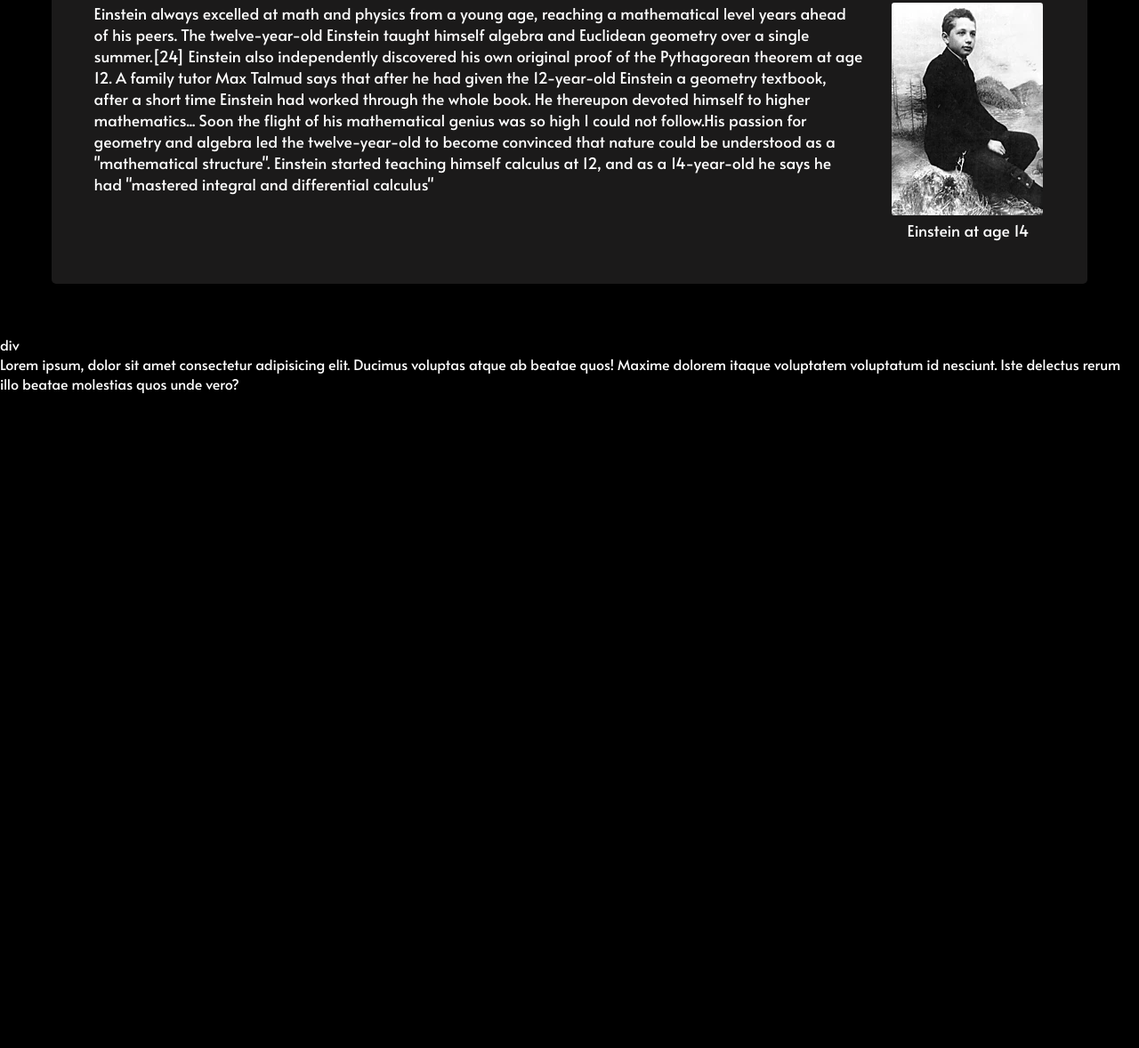
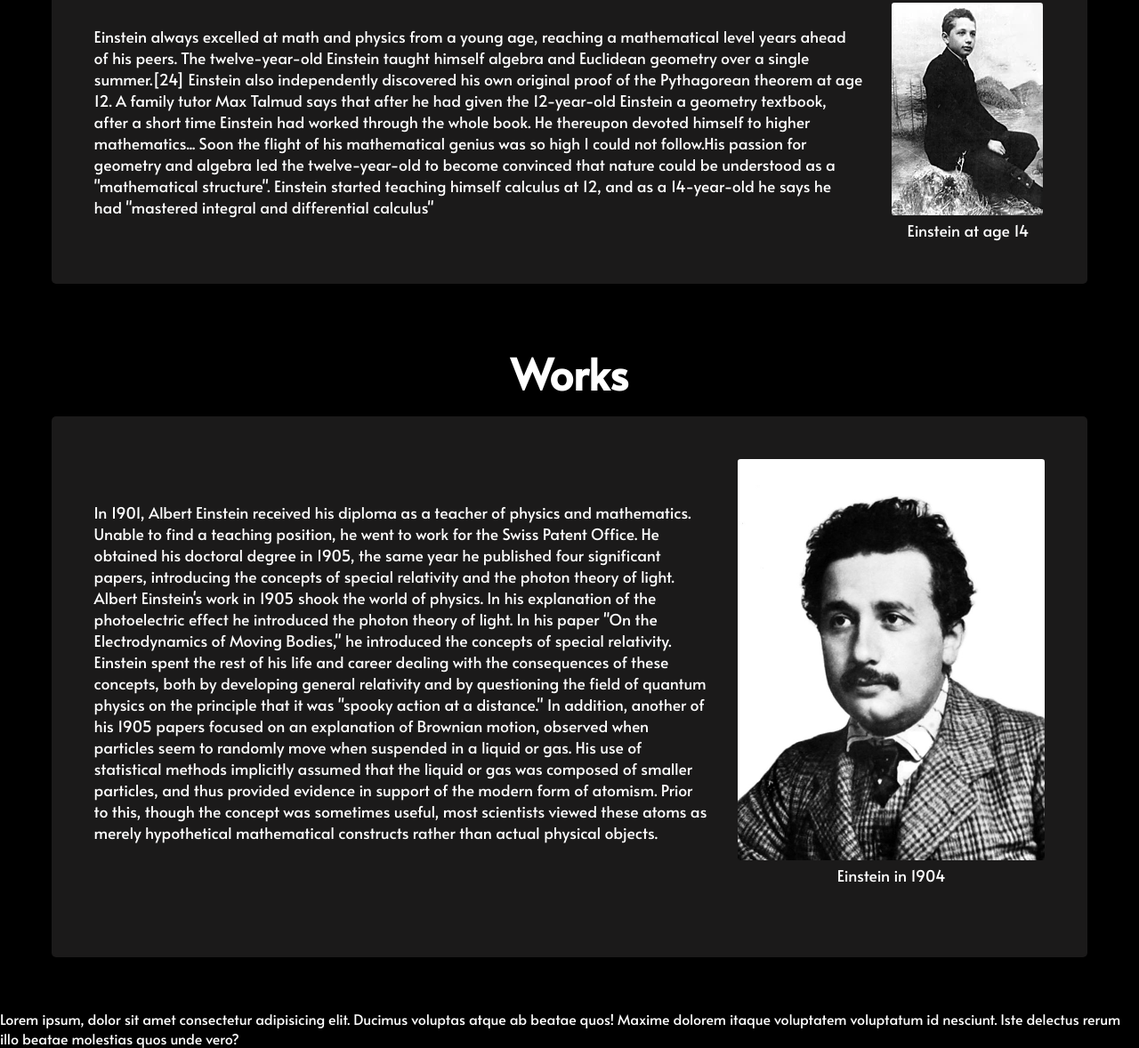
Before and after one commit to Utkarsh1311/Tribute-Page, a plain HTML site: page index.html in a window 1280 px wide. Shown: the part 1782-2960 px from the top of the page at 89% size. Before the commit the page ends 2224 px from the top, so only its background shows below. Drawn offline with nearby package versions, Linux system fonts and the light colour scheme.

Commit message:
added to the work section

```diff
--- a/index.html
+++ b/index.html
@@ -1,16 +1,15 @@
 <!DOCTYPE html>
 <html lang="en">
+
 <head>
 	<meta charset="UTF-8" />
 	<meta name="viewport" content="width=device-width, initial-scale=1.0" />
 	<link rel="stylesheet" href="style.css" />
-		<link
-			href="https://fonts.googleapis.com/css2?family=Alata&family=Krona+One&display=swap"
-			rel="stylesheet"
-		/>
+	<link href="https://fonts.googleapis.com/css2?family=Alata&family=Krona+One&display=swap" rel="stylesheet" />
 	<script src="https://cdn.freecodecamp.org/testable-projects-fcc/v1/bundle.js"></script>
 	<title>ALBERT EINSTEIN</title>
 </head>
+
 <body>
 	<div id="main">
 		<nav id="navbar">
@@ -24,11 +23,7 @@
 		</nav>
 		<div id="img-div">
 			<h1 id="image-caption">ALBERT <br />EINSTEIN</h1>
-				<img
-					src="img/914363.jpg"
-					alt="An image of Albert Einstein"
-					id="image"
-				/>
+			<img src="img/914363.jpg" alt="An image of Albert Einstein" id="image" />
 		</div>
 		<section id="about">
 			<h2 class="section-heading">About</h2>
@@ -67,11 +62,7 @@
 					institution's rigid pedagogical style.
 				</p>
 				<div class="life-pic">
-						<img
-							src="img/einsteinAtAge3.webp"
-							alt="Albert Einstein at age 3"
-							class="life-img"
-						/>
+					<img src="img/einsteinAtAge3.webp" alt="Albert Einstein at age 3" class="life-img" />
 					<p class="caption">Einstein at age 3</p>
 				</div>
 			</div>
@@ -96,17 +87,43 @@
 					differential calculus"
 				</p>
 				<div class="life-pic">
-						<img
-							src="img/170px-Albert_Einstein_as_a_child.webp"
-							alt="Albert Einstein at age 14"
-							class="life-img"
-						/>
+					<img src="img/170px-Albert_Einstein_as_a_child.webp" alt="Albert Einstein at age 14"
+						class="life-img" />
 					<p class="caption">Einstein at age 14</p>
 				</div>
 			</div>
 		</section>
 		<section id="works">
-				div
+			<h2 class="section-heading">Works</h2>
+			<div class="work-container">
+				<p class="work-text">
+					In 1901, Albert Einstein received his diploma as a
+					teacher of physics and mathematics. Unable to find a
+					teaching position, he went to work for the Swiss Patent
+					Office. He obtained his doctoral degree in 1905, the
+					same year he published four significant papers,
+					introducing the concepts of special relativity and the
+					photon theory of light. <br>
+					Albert Einstein's work in 1905 shook the world of physics. In his explanation of the photoelectric
+					effect he introduced the photon theory of light. In his paper "On the Electrodynamics of Moving
+					Bodies," he introduced the concepts of special relativity.
+
+					Einstein spent the rest of his life and career dealing with the consequences of these concepts, both
+					by developing general relativity and by questioning the field of quantum physics on the principle
+					that it was "spooky action at a distance."
+
+					In addition, another of his 1905 papers focused on an explanation of Brownian motion, observed when
+					particles seem to randomly move when suspended in a liquid or gas. His use of statistical methods
+					implicitly assumed that the liquid or gas was composed of smaller particles, and thus provided
+					evidence in support of the modern form of atomism. Prior to this, though the concept was sometimes
+					useful, most scientists viewed these atoms as merely hypothetical mathematical constructs rather
+					than actual physical objects.
+					<div class="work-pic">
+						<img src="img/Einstein_patentoffice.jpg" alt="Einstein in 1904" class="work-img">
+						<p class="caption">Einstein in 1904</p>
+					</div>
+				</p>
+			</div>
 		</section>
 		<section id="awards">
 			Lorem ipsum, dolor sit amet consectetur adipisicing elit.
@@ -116,4 +133,5 @@
 		</section>
 	</div>
 </body>
+
 </html>
--- a/style.css
+++ b/style.css
@@ -79,6 +79,8 @@ nav ul {
 }
 
 .about-text-container {
+	display: grid;
+	align-items: center;
 	padding: 1rem 3rem 3rem 3rem;
 	background-color: rgb(27, 26, 26);
 	border-radius: 5px;
@@ -111,6 +113,7 @@ nav ul {
 
 .life-container {
 	display: grid;
+	align-items: center;
 	grid-template-columns: 5fr 1fr;
 	gap: 2rem;
 	padding: 3rem;
@@ -127,3 +130,27 @@ nav ul {
 .caption {
 	text-align: center;
 }
+
+/* WORKS */
+
+#works {
+	padding: 0.6rem;
+	margin: 2rem;
+}
+
+.work-container {
+	display: grid;
+	align-items: center;
+	grid-template-columns: 2fr 1fr;
+	gap: 2rem;
+	padding: 3rem;
+	background-color: rgb(27, 26, 26);
+	border-radius: 5px;
+	font-size: 1.1rem;
+	margin: 1rem;
+}
+
+.work-img {
+	width: 100%;
+	border-radius: 0.2rem;
+}
```
Lines whose indentation alone changed are shown as unchanged.
